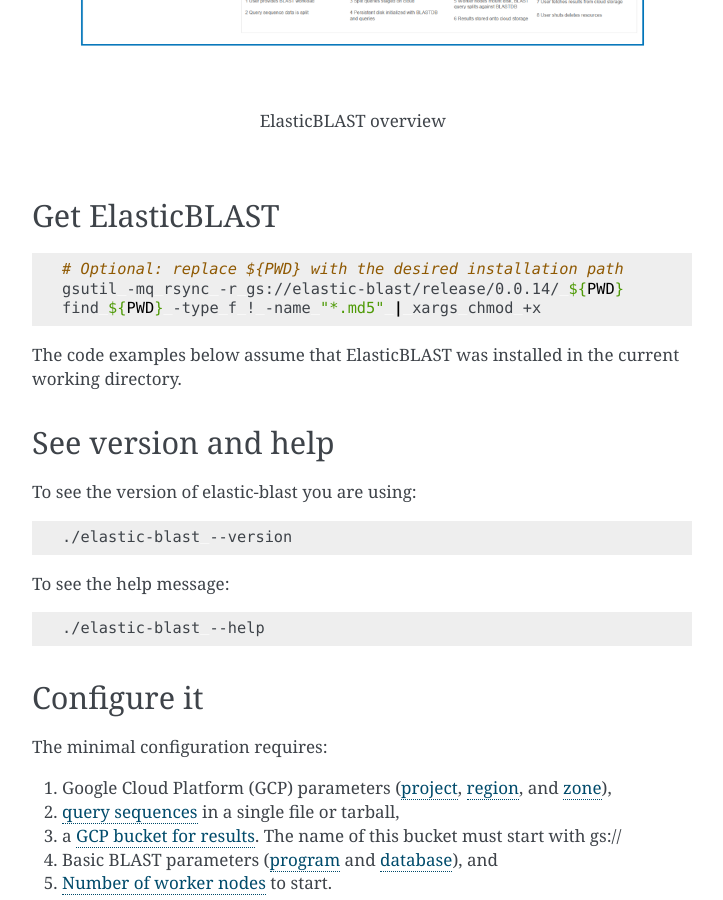
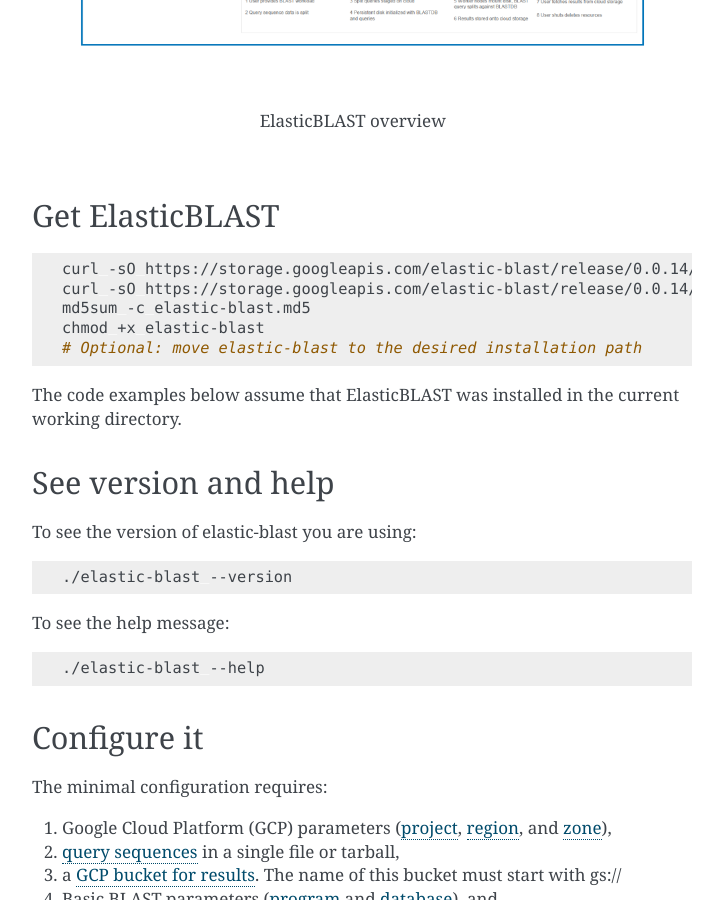
Before and after one commit to ncbi/elastic-blast-docs, a Sphinx documentation site: the page built from docs/source/quickstart.rst, in a window 1280 px wide and 900 px high, scrolled down 456 px. Shown: the whole window, without its empty margins (388-1111 px from the left). Built offline with Sphinx 7.4.7, drawn with Linux system fonts in a browser that asks for light colours.

Commit message:
Use curl to get elastic-blast

```diff
--- a/docs/source/quickstart.rst
+++ b/docs/source/quickstart.rst
@@ -18,9 +18,11 @@
 
 .. code-block:: shell
 
-    # Optional: replace ${PWD} with the desired installation path
-    gsutil -mq rsync -r gs://elastic-blast/release/{VERSION}/ ${PWD}
-    find ${PWD} -type f ! -name "*.md5" | xargs chmod +x
+    curl -sO https://storage.googleapis.com/elastic-blast/release/{VERSION}/elastic-blast
+    curl -sO https://storage.googleapis.com/elastic-blast/release/{VERSION}/elastic-blast.md5
+    md5sum -c elastic-blast.md5
+    chmod +x elastic-blast
+    # Optional: move elastic-blast to the desired installation path
 
 
 The code examples below assume that ElasticBLAST was installed in the current working directory.
```
